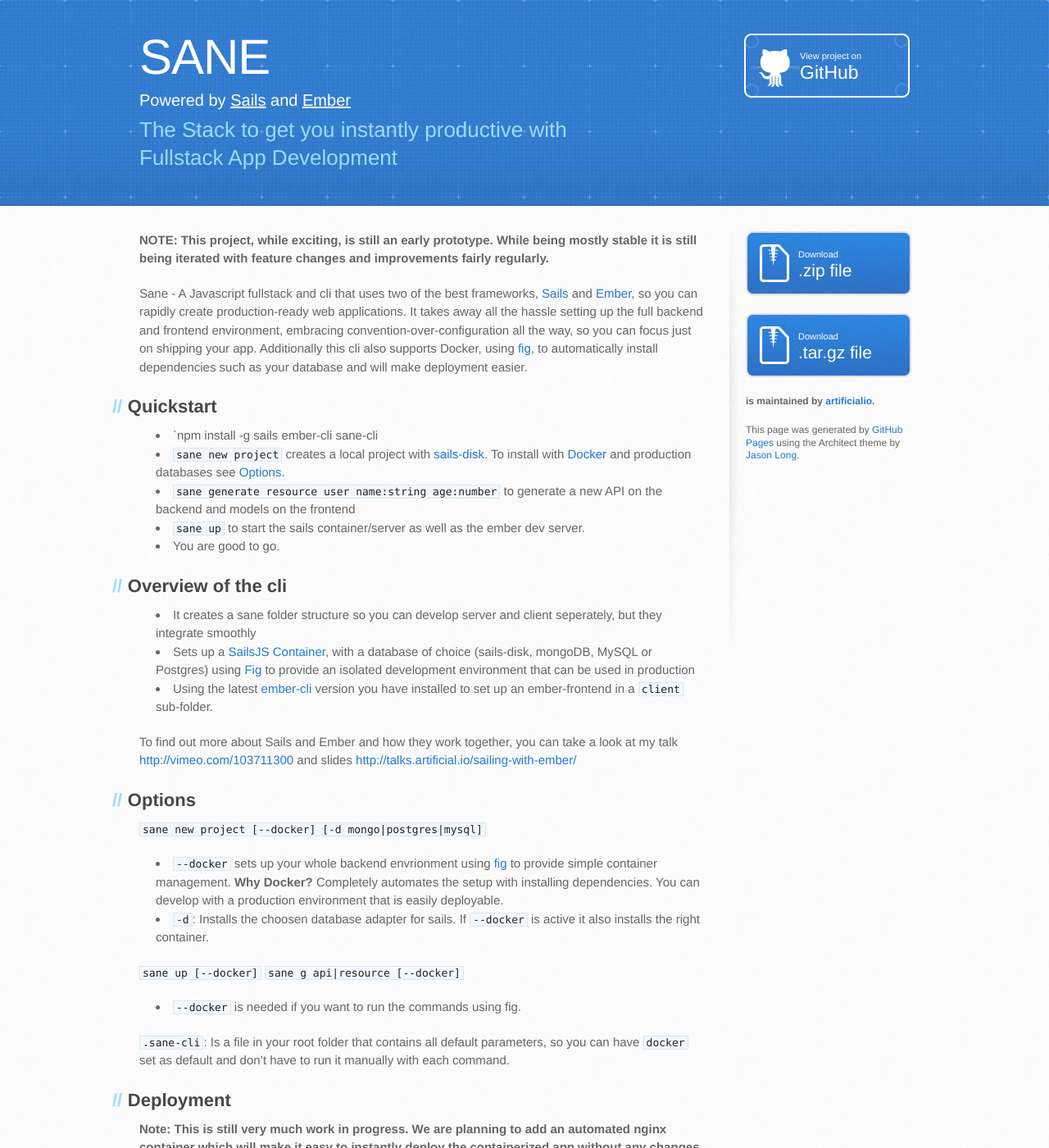
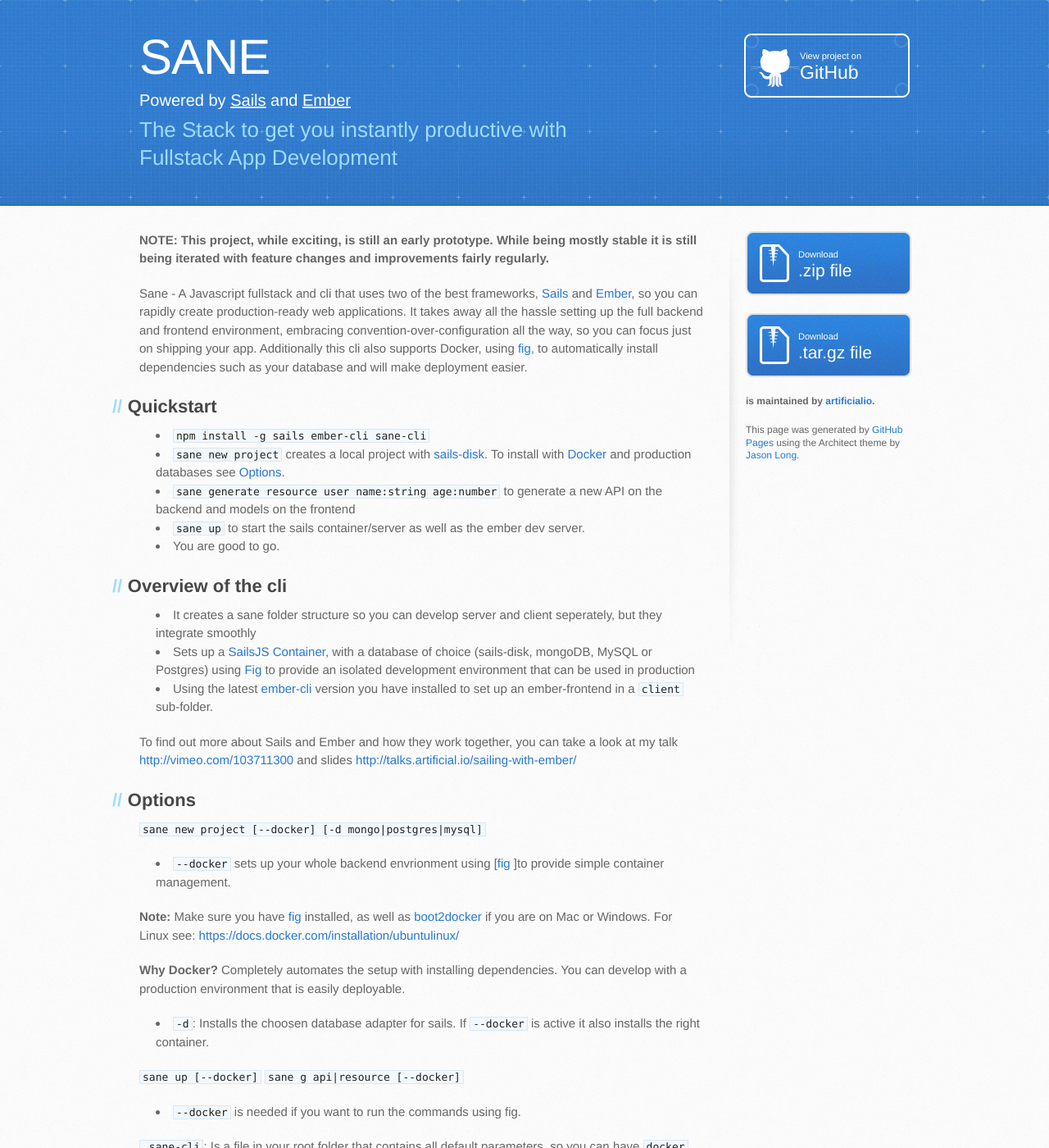
Before and after one commit to sane/sane, a Jekyll site: the page built from index.md, in a window 1280 px wide and 1400 px high. Shown: the whole window at 82% size. Built offline with Jekyll 4.4.1, drawn with Linux system fonts in a browser that asks for light colours.

Commit message:
Clarified docker dependencies.

```diff
--- a/index.md
+++ b/index.md
@@ -7,7 +7,7 @@ layout: index
 Sane - A Javascript fullstack and cli that uses two of the best frameworks, [Sails](http://sailsjs.org/) and [Ember](http://emberjs.com/), so you can rapidly create production-ready web applications. It takes away all the hassle setting up the full backend and frontend environment, embracing convention-over-configuration all the way, so you can focus just on shipping your app. Additionally this cli also supports Docker, using [fig](http://www.fig.sh/), to automatically install dependencies such as your database and will make deployment easier.
 
 ##Quickstart
-* `npm install -g sails ember-cli sane-cli
+* `npm install -g sails ember-cli sane-cli`
 * `sane new project` creates a local project with [sails-disk](https://github.com/balderdashy/sails-disk). To install with [Docker](https://www.docker.com/) and production databases see [Options](#options).
 * `sane generate resource user name:string age:number` to generate a new API on the backend and models on the frontend
 * `sane up` to start the sails container/server as well as the ember dev server.
@@ -28,7 +28,11 @@ To find out more about Sails and Ember and how they work together, you can take
 
 `sane new project [--docker] [-d mongo|postgres|mysql]`
 
-* `--docker` sets up your whole backend envrionment using [fig](http://www.fig.sh/) to provide simple container management. **Why Docker?** Completely automates the setup with installing dependencies. You can develop with a production environment that is easily deployable.
+* `--docker` sets up your whole backend envrionment using [[fig](http://www.fig.sh/) ]to provide simple container management.
+
+**Note:** Make sure you have [fig](http://www.fig.sh/install.html) installed, as well as [boot2docker](http://boot2docker.io/) if you are on Mac or Windows. For Linux see: [https://docs.docker.com/installation/ubuntulinux/](https://docs.docker.com/installation/ubuntulinux/)
+
+**Why Docker?** Completely automates the setup with installing dependencies. You can develop with a production environment that is easily deployable.
 * `-d`: Installs the choosen database adapter for sails. If `--docker` is active it also installs the right container.
 
 `sane up [--docker]`
```
